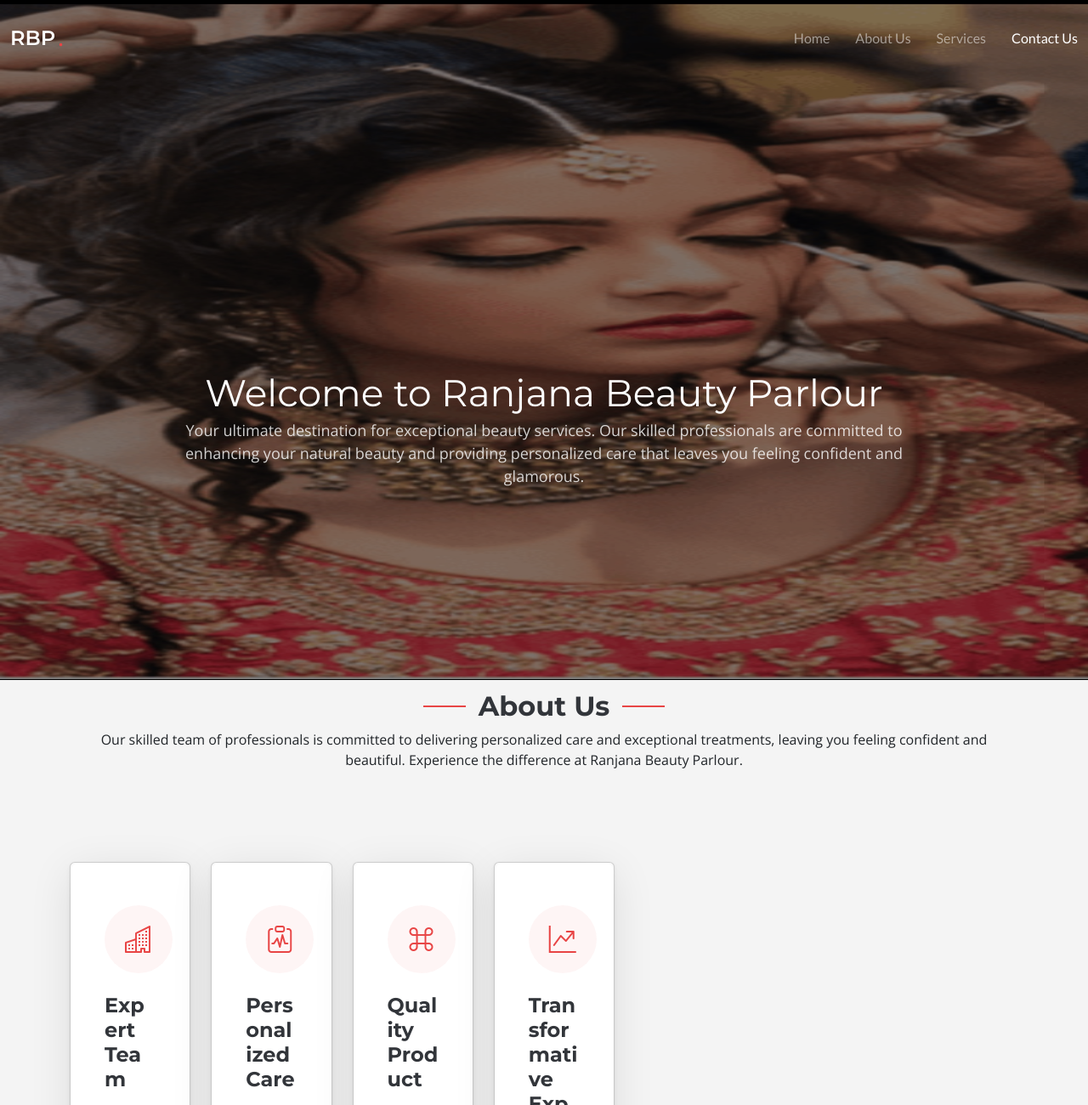
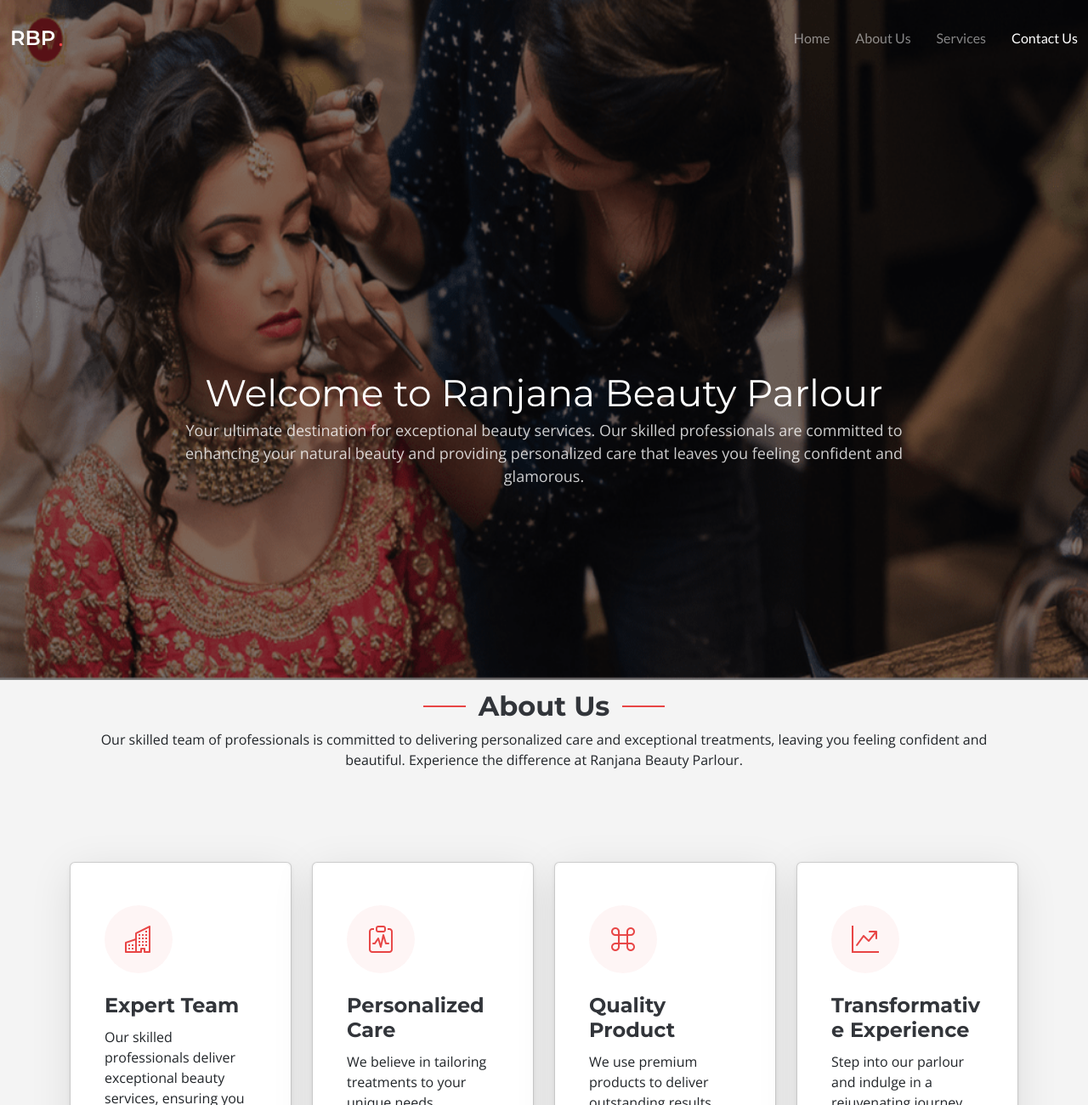
Before and after one commit to synt-way/rbp, a plain HTML site: page index.html in a window 1280 px wide. Shown: the top 1300 px of the page at 85% size. Drawn offline with nearby package versions, Linux system fonts and the light colour scheme.

Commit message:
Update index.html

```diff
--- a/index.html
+++ b/index.html
@@ -70,7 +70,7 @@
     <!-- Hero Section - Home Page -->
     <section id="hero" class="hero">
 
-      <img src="assets/img/coverbg.jpg" alt="" data-aos="fade-in" id="cover-img">
+      <img src="assets/img/cover.png" alt="" data-aos="fade-in" id="cover-img">
 
       <div class="container">
         <div class="row justify-content-center">
@@ -95,7 +95,7 @@
             <p>Our skilled team of professionals is committed to delivering personalized care and exceptional treatments, leaving you feeling confident and beautiful. Experience the difference at Ranjana Beauty Parlour.</p>
           </div>
 
-        <div class="col-xl-7">
+        <div class="col-lg-12">
   <div class="row gy-4">
 
     <div class="col-md-6 col-lg-3" data-aos="fade-up" data-aos-delay="200">
```
